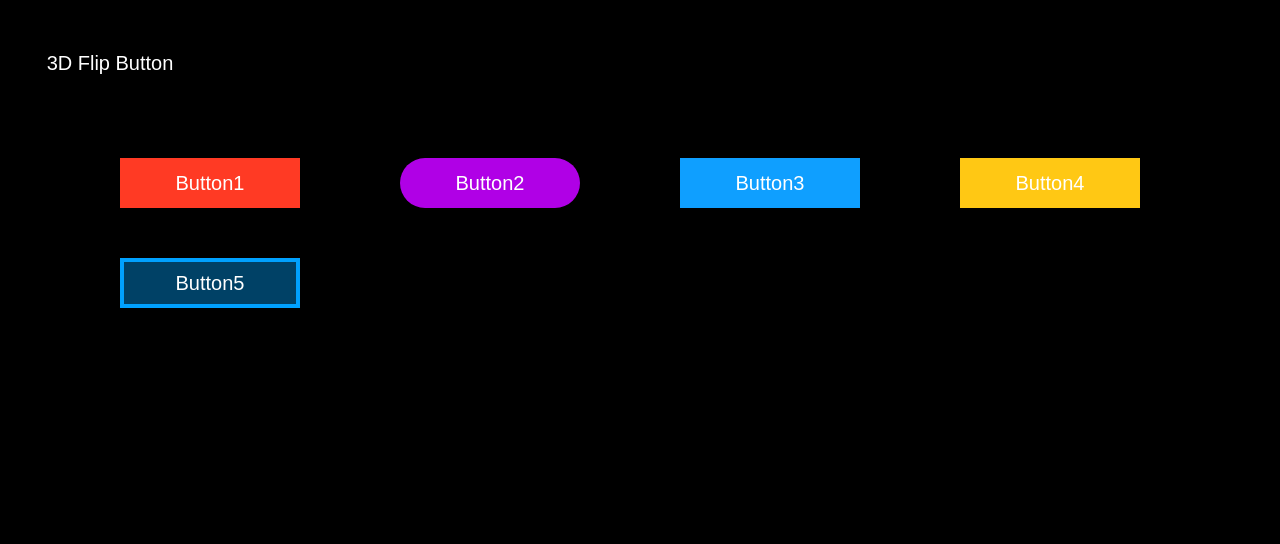
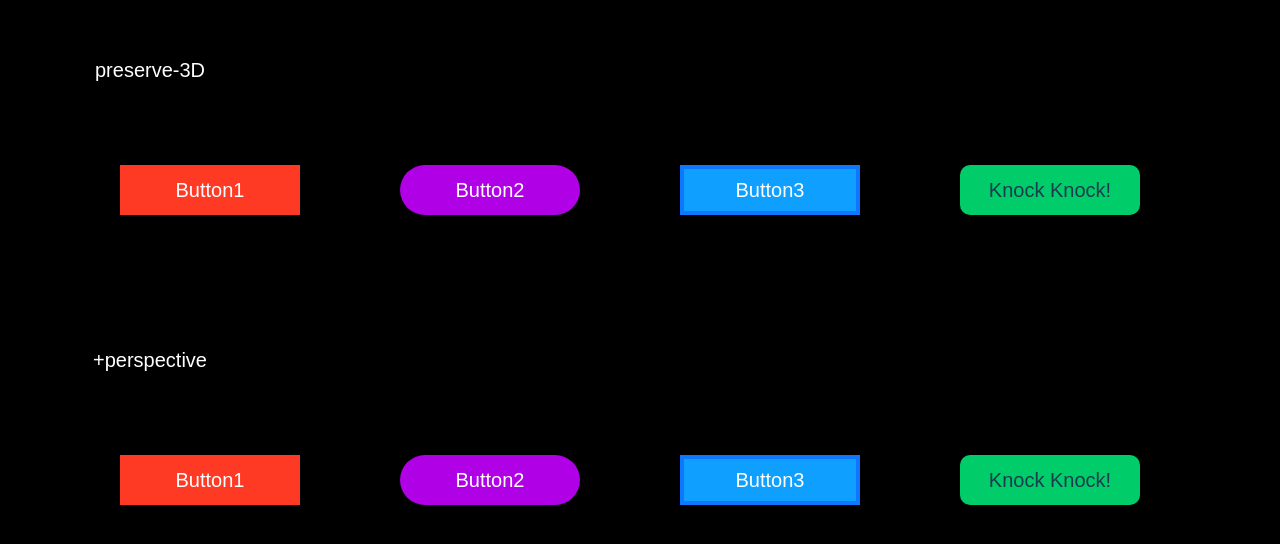
Before and after one commit to Roopaish/CSS-RoadMap, a plain HTML site: page 3D Flip Button/index.html in a window 1280 px wide. Drawn offline with Linux system fonts and the light colour scheme.

Commit message:
🐬3D Flip Button

```diff
--- a/3D Flip Button/index.html
+++ b/3D Flip Button/index.html
@@ -1,5 +1,6 @@
 <!DOCTYPE html>
 <html lang="en">
+
 <head>
   <meta charset="UTF-8">
   <meta http-equiv="X-UA-Compatible" content="IE=edge">
@@ -7,16 +8,35 @@
   <link rel="stylesheet" href="style.css">
   <title>3D Flip Button</title>
 </head>
+
 <body>
-  <header><button class='btn' data-default='3D Flip Button' data-hover="Flip Flip!"></button></header>
+  <header><button class='btn' data-default='preserve-3D' data-hover="Flip Flip!"></button></header>
 
-  <main>
-    <button class='btn1' data-default='Button1' data-hover="Hey hey!"></button>
-    <button class='btn2' data-default='Button2' data-hover="Ohayo!"></button>
-    <button class='btn3' data-default='Button3' data-hover="Hello there!"></button>
-    <button class='btn4' data-default='Button4' data-hover="Nice!"></button>
-    <button class='btn5' data-default='Button5' data-hover="Konichiwa!"></button>
+  <main class="preserve-3D">
+    <button class='btn1' data-default='Button1' data-hover="Hey Hey!"></button>
+    <button class='btn2' data-default='Button2' data-hover="Konichiwa!"></button>
+    <button class='btn3' data-default='Button3' data-hover="S'up?"></button>
+    <button class='card card1' data-default='Knock Knock!' data-hover="Who's there?"></button>
+  </main>
+
+  <header class="perspective-container perspective-header">
+    <button class='btn' data-default='+perspective' data-hover="Flip Flip!"></button>
+  </header>
+  <main class="perspective">
+    <section class="perspective-container">
+      <button class='btn1' data-default='Button1' data-hover="Hey Hey!"></button>
+    </section>
+    <section class="perspective-container">
+      <button class='btn2' data-default='Button2' data-hover="Konichiwa!"></button>
+    </section>
+    <section class="perspective-container">
+      <button class='btn3' data-default='Button3' data-hover="S'up?"></button>
+    </section>
+    <section class="perspective-container">
+      <button class='card card2' data-default='Knock Knock!' data-hover="Who's there?"></button>
+    </section>
   </main>
 
 </body>
+
 </html>
--- a/3D Flip Button/style.css
+++ b/3D Flip Button/style.css
@@ -1,4 +1,6 @@
-*,*::before,*::after {
+*,
+*::before,
+*::after {
   margin: 0;
   padding: 0;
   box-sizing: border-box;
@@ -10,6 +12,9 @@ body {
   color: white;
   margin: auto;
   padding: 20px;
+  max-width: 1200px;
+
+  margin-bottom: 40px;
 }
 
 header {
@@ -18,7 +23,7 @@ header {
 }
 
 main {
-  margin-top: 100px;
+  margin-top: 50px;
   height: -webkit-max-content;
   height: -moz-max-content;
   height: max-content;
@@ -27,6 +32,10 @@ main {
   grid-template-columns: repeat(auto-fit, minmax(200px, max-content));
   gap: 80px;
   justify-content: center;
+}
+
+.perspective-header{
+  margin-top: 100px;
 }
 
 :root {
@@ -39,39 +48,41 @@ main {
   --btn3-a: hsl(204, 100%, 53%);
   --btn3-b: hsl(214, 100%, 53%);
 
-  --btn4-a: hsl(46, 100%, 54%);
-  --btn4-b: hsl(50, 100%, 41%);
-
-  --btn5-b: hsl(202, 100%, 50%);
-  --btn5-a: hsl(202, 100%, 20%);
-
+  --btn4-a: hsl(151, 100%, 40%);
+  --btn4-b: hsl(202, 48%, 21%);
 }
 
-button{
+/* All buttons property  */
+button {
   background-color: transparent;
   outline: none;
-  border:none;
+  border: none;
 
-  /* perspective: 800px; */
-  transform-style:preserve-3d ;
+  /* Show element when its position is shifted in 3d */
+  transform-style: preserve-3d;
   position: relative;
 
   font-size: 20px;
   margin-bottom: 1em;
 
-  /* transform: translateZ(calc(2.5em/2)); */
-  transition: transform .5s ease-in-out;
+  transition: transform 0.5s ease-in-out;
 
-  --color-a:transparent;
-  --color-b:transparent;
+  --color-a: transparent;
+  --color-b: transparent;
+  --height: 2.5em;
+  --width: 9em;
+
+  width: var(--width);
+  height: var(--height);
 }
 
-button::before,button::after{
+button::before,
+button::after {
   position: absolute;
-  color:white;
+  color: white;
 
-  width: 9em;
-  height: 2.5em;
+  width: var(--width);
+  height: var(--height);
 
   display: flex;
   justify-content: center;
@@ -79,63 +90,93 @@ button::before,button::after{
 
   cursor: pointer;
 
+  /* hide the element when its backface is shown*/
   backface-visibility: hidden;
 }
 
-button::before{
+button::before {
   content: attr(data-default);
   background-color: var(--color-a);
 
-  transform: translateZ(calc(2.5em/2));
+  transform: translateZ(calc(var(--height) / 2));
 }
 
-button::after{
+button::after {
   content: attr(data-hover);
   background-color: var(--color-b);
 
-  transform: rotateX(90deg) translateZ(calc(2.5em/2));
+  transform: rotateX(90deg) translateZ(calc(var(--height) / 2));
 }
 
-button:hover{
-  transform: rotateX(-90deg) translateZ(calc(2.5em/2));
+button:hover {
+  transform: rotateX(-90deg) translateZ(calc(var(--height) / 2));
 }
 
-/* button:hover::after{
-  transform: rotateX(0deg) translateZ(calc(2.5em/2));
+/* Button1  */
+.btn1 {
+  --color-a: var(--btn1-a);
+  --color-b: var(--btn1-b);
 }
 
-button:hover::before{
-  transform: rotateX(180deg) translateZ(calc(2.5em/2));
-} */
-.btn1{
-  --color-a:var(--btn1-a);
-  --color-b:var(--btn1-b);
+/* Button2 */
+.btn2 {
+  --color-a: var(--btn2-a);
+  --color-b: var(--btn2-b);
 }
 
-.btn2{
-  --color-a:var(--btn2-a);
-  --color-b:var(--btn2-b);
-}
-
-.btn2::before,.btn2::after{
+.btn2::before,
+.btn2::after {
   border-radius: 2.5em;
 }
 
-.btn3{
-  --color-a:var(--btn3-a);
-  --color-b:var(--btn3-b);
+/* Button3 */
+.btn3 {
+  --color-a: var(--btn3-a);
+  --color-b: var(--btn3-b);
 }
 
-.btn4{
-  --color-a:var(--btn4-a);
-  --color-b:var(--btn4-b);
+.btn3::before {
+  border: 0.2em solid var(--btn3-b);
 }
 
-.btn5{
-  --color-a:var(--btn5-a);
-  --color-b:var(--btn5-b);
+/* Card */
+.card {
+  --color-a: var(--btn4-a);
+  --color-b: var(--btn4-b);
+  transition-duration: 2s;
 }
 
-.btn5::before{
-  border:.2em solid var(--btn5-b);
+.card::after,
+.card::before {
+  /* --height: 5em; */
+  border-radius: 0.5em;
 }
+
+.card:hover{
+  transform: rotateY(-180deg);
+}
+
+.card::before {
+  transform:  none;
+  color: var(--color-b);
+}
+
+.card::after {
+  transform:rotateY(180deg);
+  color: var(--color-a);
+}
+
+
+/* Perspective*/
+.perspective-container{
+  /* How far the viewer is (3d feel) */
+  perspective: 20em;
+}
+
+.perspective-container button:not(.card){
+  transform:translateZ(calc(var(--height)  / -2)) ;
+}
+
+.perspective-container button:hover:not(.card) {
+  transform: rotateX(-90deg) translateZ(calc(var(--height) / 2)) ;
+}
--- a/app.js
+++ b/app.js
@@ -9,6 +9,7 @@ let projects = [
   { tag: "Medium", title: "Advanced Hover Effects", img: "ahe" },
   { tag: "Medium", title: "Animated Page Load", img: "apl" },
   { tag: "Medium", title: "Custom Checkbox and Radio", img: "ccar" },
+  { tag: "Medium", title: "3D Flip Button", img: "3fb"},
 ]
 
 projects.map((project) => {
```
Also changed, not shown: img/3fb.png (added), 1 other file.
